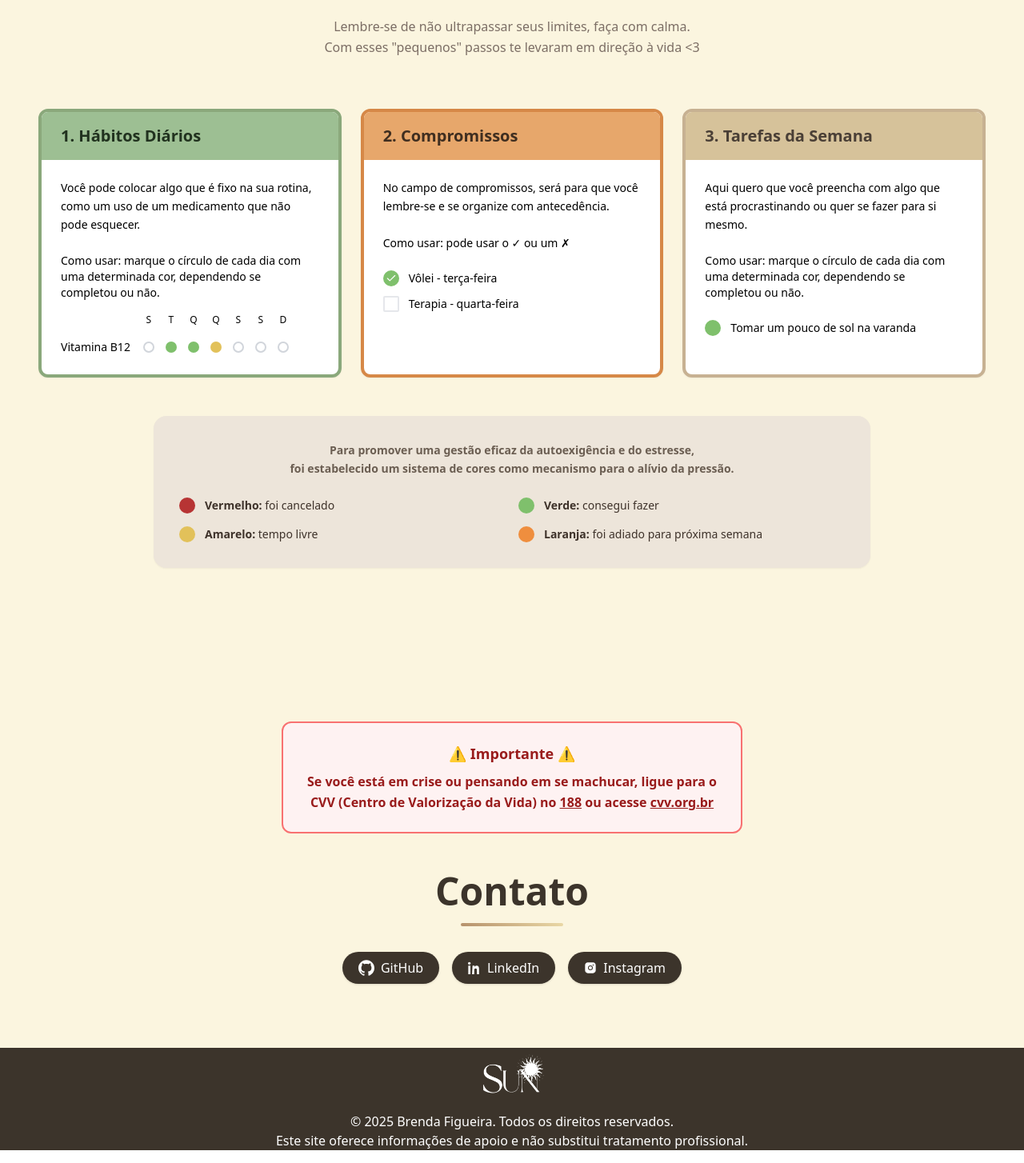
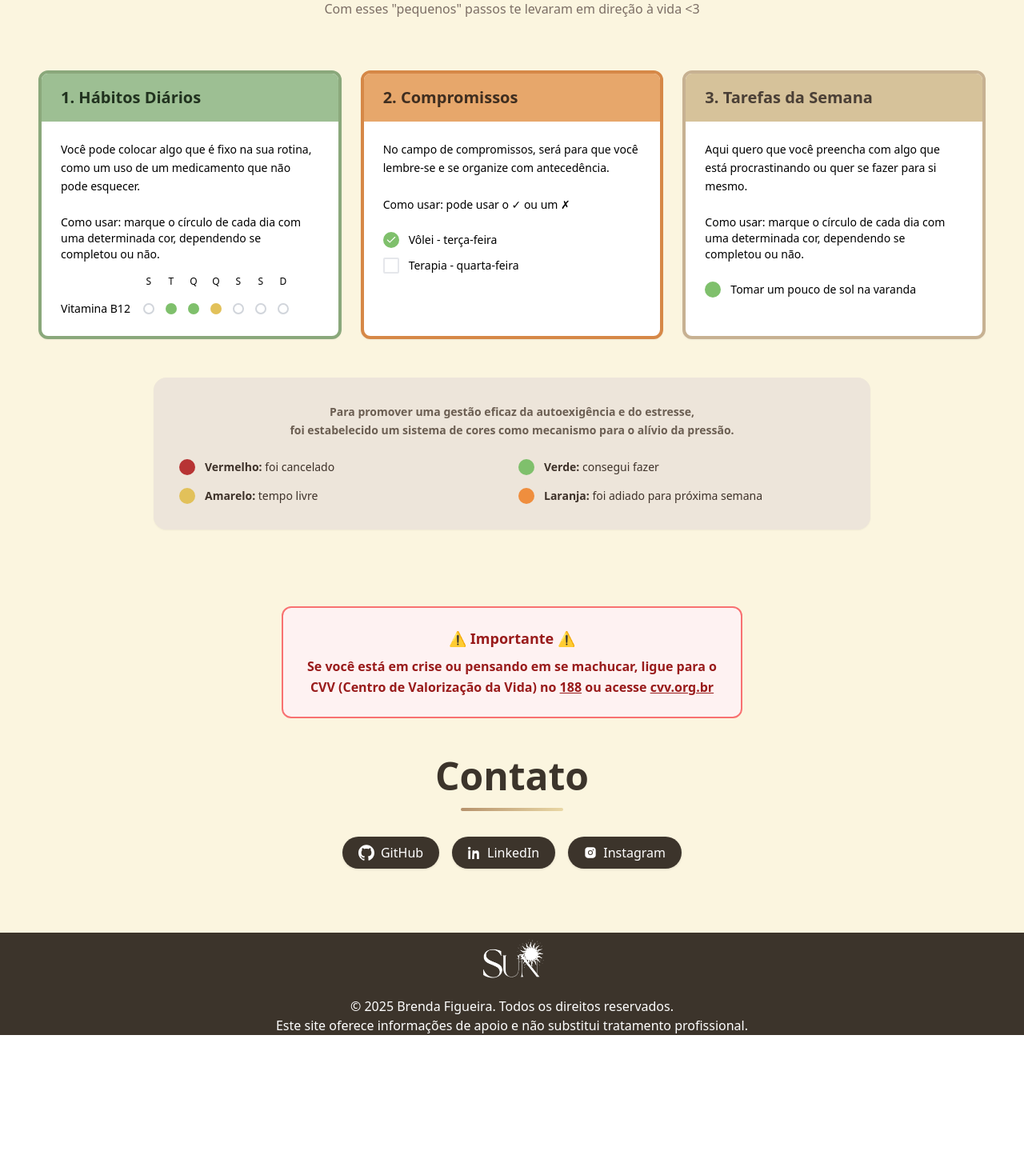
Before and after one commit to BrendaFigueira8/SUN-WEB, a React (Vite) app: page / in a window 1280 px wide. Shown: the part 1044-2498 px from the top of the page at 80% size. After the commit the page ends 2354 px from the top, so only its background shows below. Built offline with nearby package versions, Linux system fonts and the light colour scheme.

Commit message:
atualização: ajuste no espaçamento das seções "Planejamento Semanal" e "Contato"

```diff
--- a/src/App.tsx
+++ b/src/App.tsx
@@ -90,7 +90,7 @@ function App() {
         </section>
 
         {/* New Hero + Planner Summary Section */}
-        <section id="planejamento-semanal" className="py-12 px-4 sm:px-6 lg:px-8">
+        <section id="planejamento-semanal" className="py-0 px-4 sm:px-6 lg:px-8">
           <div className="max-w-7xl mx-auto">
             <div className="min-h-screen bg-background">
               {/* Hero Section */}
@@ -128,7 +128,7 @@ function App() {
           </div>
         </section>
 
-        <section id="contato" className="py-20 px-4 sm:px-6 lg:px-8">
+        <section id="contato" className="pt-8 pb-20 px-4 sm:px-6 lg:px-8">
           <div className="max-w-4xl mx-auto text-center">
             <div className="mb-12 bg-red-50 border-2 border-red-400 rounded-xl p-6 max-w-xl mx-auto">
               <p className="text-red-800 font-semibold text-base leading-relaxed">
```
